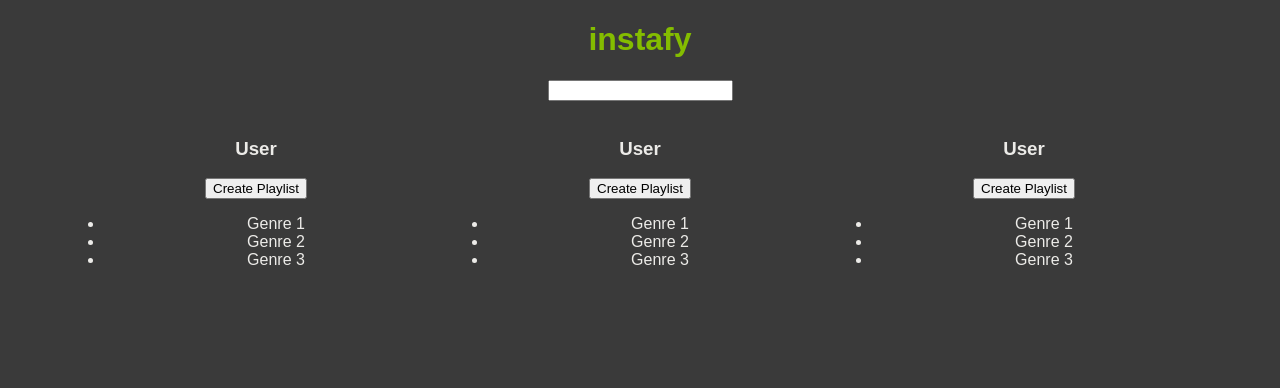
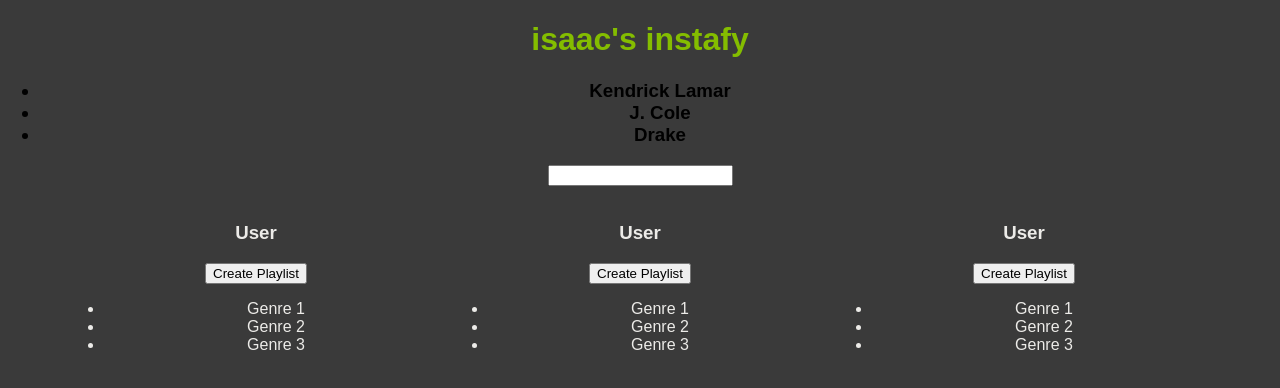
Before and after one commit to isaacallen73/instafy, a React (Create React App) app: page / in a window 1280 px wide. Shown: the top 388 px of the page. Built offline with nearby package versions, Linux system fonts and the light colour scheme.

Commit message:
Sample user data and authentication backend

```diff
--- a/src/App.css
+++ b/src/App.css
@@ -4,6 +4,10 @@
 
 .App {
   text-align: center;
+}
+
+.ul {
+  text-align: left;
 }
 
 .App-logo {
--- a/src/App.js
+++ b/src/App.js
@@ -7,22 +7,63 @@
   color: "#ecebe8"
 };
 
-class Search extends Component {
+let sampleUserData = [
+  {
+    name: "isaac",
+    email: "isaacallen73@gmail.com",
+    username: "isaacallen73",
+    topArtists: ["Kendrick Lamar", "J. Cole", "Drake"]
+  },
+  {
+    name: "Tyler",
+    email: "tyler@gmail.com",
+    username: "696969",
+    topArtists: ["Drake", "Migos", "Bryson Tiller"]
+  }
+]
+
+class Title extends Component {
+  render() {
+    return (
+      <div>
+        <h1 style={{ color: "#84bd00" }}>{sampleUserData[0].name}'s instafy</h1>
+      </div>
+    )
+  }
+}
+
+class TopArtists extends Component {
   render () {
     return (
-      <div style={{defaultStyle}}>
-      <img/>
-      <input type="text"/>
+      <div>
+        <h3>
+          <ul>
+            <li>{sampleUserData[0].topArtists[0]}</li>
+            <li>{sampleUserData[0].topArtists[1]}</li>
+            <li>{sampleUserData[0].topArtists[2]}</li>
+          </ul>
+        </h3>
+      </div>
+    )
+  }
+}
+
+class Search extends Component {
+  render() {
+    return (
+      <div style={{ defaultStyle }}>
+        <img />
+        <input type="text" />
       </div>
     )
   }
 }
 
 class User extends Component {
-  render () {
+  render() {
     return (
-      <div style={{...defaultStyle, width: "30%", display: "inline-block"}}>
-      <img/>
+      <div style={{ ...defaultStyle, width: "30%", display: "inline-block" }}>
+        <img />
         <h3>User</h3>
         <button>Create Playlist</button>
         <ul><li>Genre 1</li><li>Genre 2</li><li>Genre 3</li></ul>
@@ -35,7 +76,8 @@
   render() {
     return (
       <div className="App">
-      <h1 style={{color: "#84bd00"}}>instafy</h1>
+        <Title/>
+        <TopArtists/>
         <Search/>
         <User/><User/><User/>
       </div>
```
Lines whose indentation alone changed are shown as unchanged.
